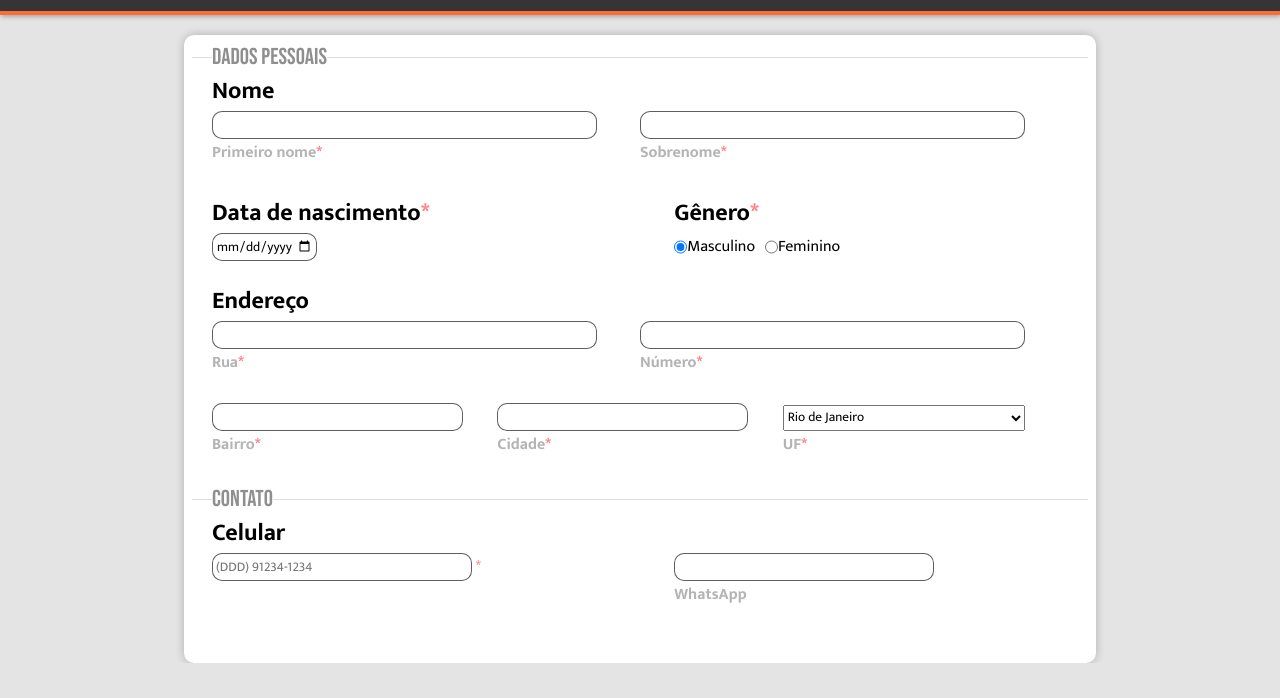
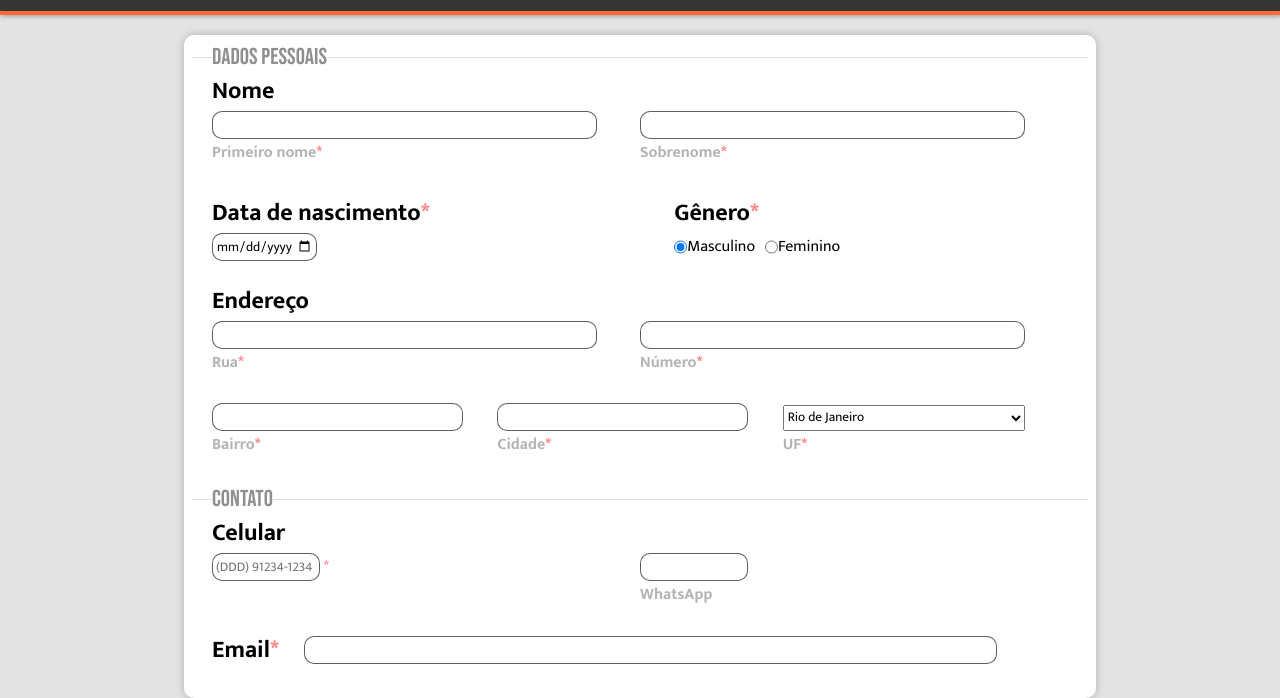
Before and after one commit to jpsantosss/form, a website: page index.html in a window 1280 px wide. Shown: the part 139-837 px from the top of the page. Before the commit the page ends 802 px from the top, so only its background shows below. Drawn offline with nearby package versions, Linux system fonts and the light colour scheme.

Commit message:
input contato corrigido

```diff
--- a/index.html
+++ b/index.html
@@ -123,21 +123,22 @@
             <fieldset class="formulario-classe">
                 <legend>Contato</legend>
                 <h2 class="subtitulo">Celular</h2>
-                    <div class="grupo-input-b">
+                    <div class="grupo-input-tel">
                         <div class="input-item">
-                            <input type="tel" name="contato-cel" id="contato-cel"" size="25" maxlength="18" placeholder="(DDD) 91234-1234" oninput="formatarTelefone(this)" required><span style="color: rgb(255, 127, 127);"> *</span></p>
+                            <input type="tel" name="contato-cel" id="contato-cel" class="input-25" maxlength="18" placeholder="(DDD) 91234-1234" oninput="formatarTelefone(this)" required><span style="color: rgb(255, 127, 127);"> *</span></p>
                         </div>
                         <div class="input-item">
-                            <input type="tel" name="contato-tel" id="contato-tel" size="25">
+                            <input type="tel" name="contato-tel" id="contato-tel" class="input-25">
                             <label for="contato-tel">
                                 <p class="indice">WhatsApp</p>
                             </label>
                         </div>
-                    </div> <!--
+                    </div>
                     <div class="grupo-input-c">
                         <h2>Email<span style="color: rgb(255, 127, 127);">*</span></h2>
-                        <input type="email" name="contato-email" id="contato-email" size="100" required>
+                        <input type="email" name="contato-email" id="contato-email" class="input-75" required>
                     </div>
+                    <!--
             </fieldset>
             <fieldset class="formulario-classe">
                 <legend>Redes Sociais</legend>
--- a/style.css
+++ b/style.css
@@ -69,12 +69,6 @@ input:focus{
     outline: none;
     background-color: #d6d6d6;
 }
-.input-50{
-    width: 88%;
-}
-.input-30{
-    width: 85%;
-}
 .grupo-input{
     display: flex;
     justify-content: space-between;
@@ -91,11 +85,27 @@ input:focus{
     align-items: center;
     gap: 25px;
 }
+.grupo-input-tel{
+    display: flex;
+    margin-bottom: 20px;
+}
 .subtitulo{
     text-wrap: nowrap;
 }
+.input-25{
+    width: 100px;
+}
+.input-30{
+    width: 85%;
+}
+.input-50{
+    width: 88%;
+}
+.input-75{
+    width: 80%;
+}
 .input-item{
-    width: 99%;
+    width: 100%;
 }
 .input-item-genero{
     display: flex;
```
